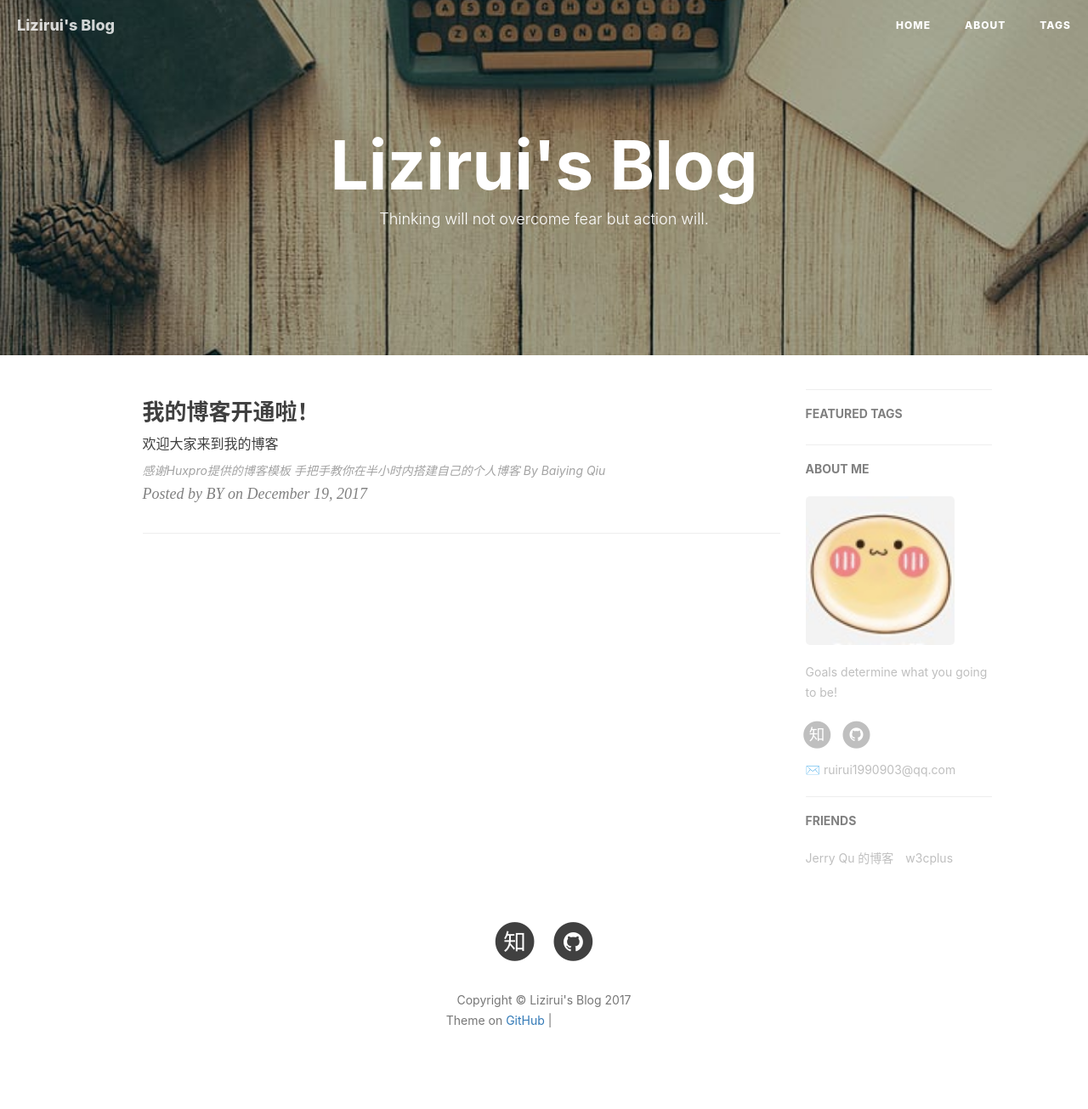
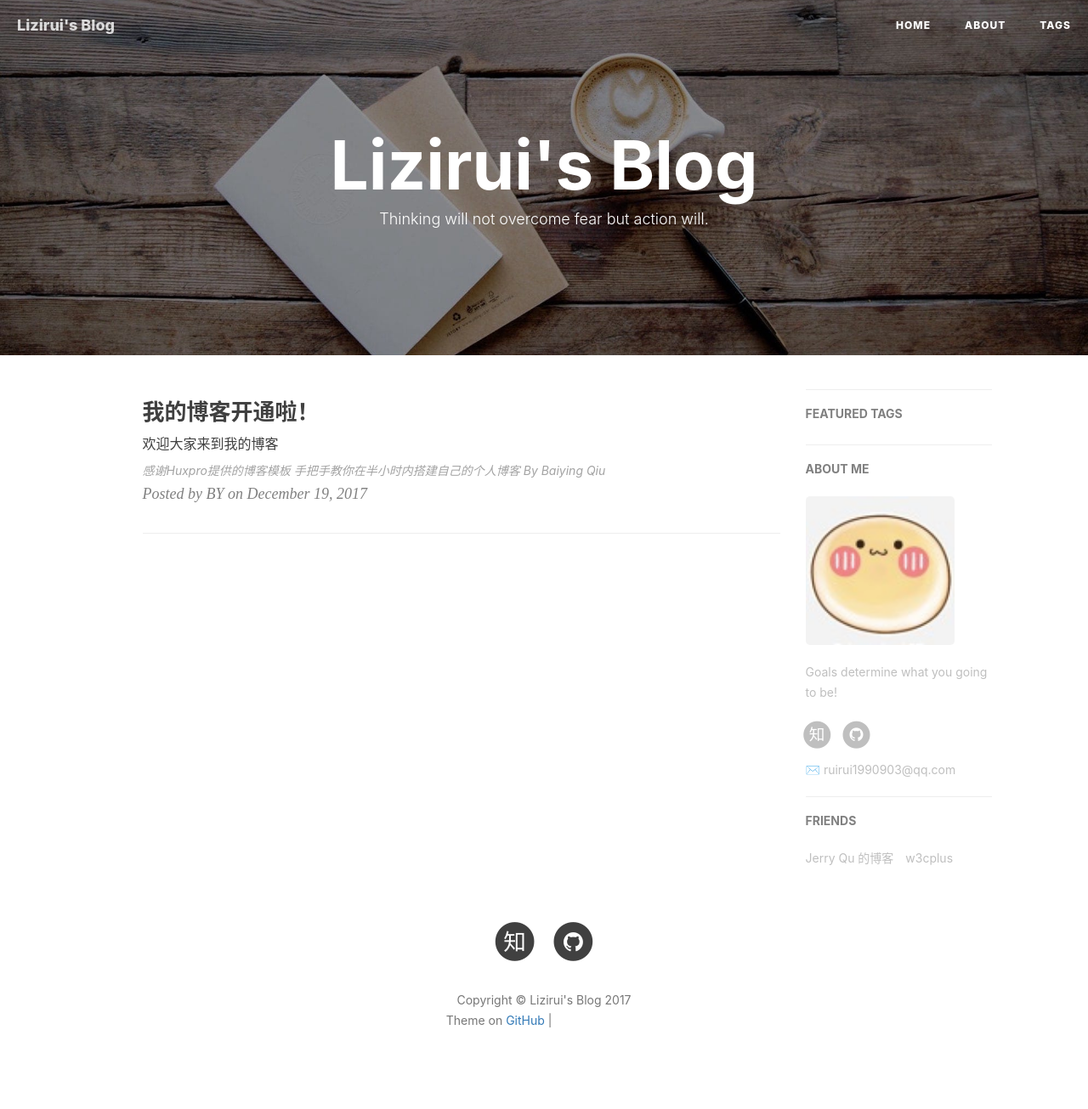
Before and after one commit to Lizirui/lizirui.github.io, a Jekyll site: the page built from index.html, in a window 1280 px wide. Shown: the whole page at 85% size. Built offline with Jekyll 4.4.1, drawn with Linux system fonts in a browser that asks for light colours; nearby versions of some CDN libraries; the list of posts is cut into pages by our own code; comment, search, counter and statistics services are not loaded; grey boxes are pictures that could not be loaded.

Commit message:
theme_color

```diff
--- a/_config.yml
+++ b/_config.yml
@@ -1,7 +1,7 @@
 # Site settings
 title: Lizirui's Blog
 SEOTitle: 李孜锐的博客 | Lizirui's Blog
-header-img: img/post-bg-desk.jpg
+header-img: img/post-bg-coffee.jpg
 email: ruirui1990903@qq.com
 description: "Talk is cheap. Show me the code."
 keyword: "Lizirui, Lizirui's Blog, 李孜锐的博客, 李孜锐, HTML, CSS, JavaScript, Node, HTML5, CSS3, React, express, leetcode, 算法"
--- a/_includes/head.html
+++ b/_includes/head.html
@@ -16,7 +16,7 @@
     <link rel="shortcut icon" href="{{ site.baseurl }}/img/favicon.ico">
 
     <!-- Safari Webpage Icon    by-BY -->
-    <link rel="apple-touch-icon" href="{{ site.baseurl }}/img/apple-touch-icon.png">
+    <link rel="apple-touch-icon" href="{{ site.baseurl }}/img/head.jpg">
 
     <!-- Canonical URL -->
     <link rel="canonical" href="{{ page.url | replace:'index.html','' | prepend: site.baseurl | prepend: site.url }}">
--- a/_layouts/default.html
+++ b/_layouts/default.html
@@ -14,7 +14,7 @@
 
 
 <!-- Image to hack wechat -->
-<img src="/img/apple-touch-icon.png" width="0" height="0" />
+<img src="/img/head.jpg" width="0" height="0" />
 <!-- Migrate from head to bottom, no longer block render and still work -->
 
 </body>
```
Also changed, not shown: img/apple-touch-icon.png (deleted), img/post-bg-coffee.jpg (renamed from img/post-bg-coffee.jpeg), pwa/manifest.json.
